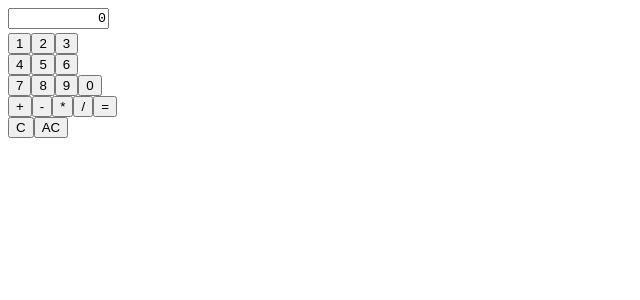
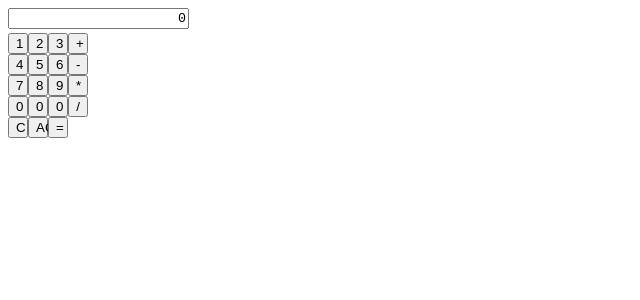
Before and after one commit to Pick1a1username/react-calculator, a React (Create React App) app in the folder src/react-calculator/: page / in a window 1280 px wide. Shown: the top 300 px of the page, without its empty margins (0-640 px from the left). Built offline with nearby package versions, Linux system fonts and the light colour scheme.

Commit message:
Buttons rearranged.

```diff
--- /dev/null
+++ b/src/react-calculator/src/components/NumberPad.css
@@ -0,0 +1,4 @@
+button {
+    width: 20px;
+    text-align: center;
+}
--- a/src/react-calculator/src/components/NumberPad.js
+++ b/src/react-calculator/src/components/NumberPad.js
@@ -1,25 +1,29 @@
 import React from 'react'
 import PropTypes from 'prop-types'
+
+import './NumberPad.css'
 
 const NumberPad = (props) => (
     <div>
         <button onClick={e => props.typeValue(1)}>1</button>
         <button onClick={e => props.typeValue(2)}>2</button>
-        <button onClick={e => props.typeValue(3)}>3</button><br />
+        <button onClick={e => props.typeValue(3)}>3</button>
+        <button onClick={e => props.addition()}>+</button><br />
         <button onClick={e => props.typeValue(4)}>4</button>
         <button onClick={e => props.typeValue(5)}>5</button>
-        <button onClick={e => props.typeValue(6)}>6</button><br />
+        <button onClick={e => props.typeValue(6)}>6</button>
+        <button onClick={e => props.substraction()}>-</button><br />
         <button onClick={e => props.typeValue(7)}>7</button>
         <button onClick={e => props.typeValue(8)}>8</button>
         <button onClick={e => props.typeValue(9)}>9</button>
-        <button onClick={e => props.typeValue(0)}>0</button><br />
-        <button onClick={e => props.addition()}>+</button>
-        <button onClick={e => props.substraction()}>-</button>
-        <button onClick={e => props.multiplication()}>*</button>
-        <button onClick={e => props.division()}>/</button>
-        <button onClick={e => props.equal()}>=</button><br />
+        <button onClick={e => props.multiplication()}>*</button><br />
+        <button onClick={e => props.typeValue(0)}>0</button>
+        <button onClick={e => props.typeValue(0)}>0</button>
+        <button onClick={e => props.typeValue(0)}>0</button>
+        <button onClick={e => props.division()}>/</button><br />
         <button onClick={e => props.c()}>C</button>
         <button onClick={e => props.ac()}>AC</button>
+        <button onClick={e => props.equal()}>=</button>
     </div>
 )
 
--- a/src/react-calculator/src/components/TextAreaDisplay.js
+++ b/src/react-calculator/src/components/TextAreaDisplay.js
@@ -5,7 +5,7 @@ import './TextAreaDisplay.css'
 
 // https://stackoverflow.com/questions/33245017/react-modifying-textarea-values
 const TextAreaDisplay = ({ value }) => (
-  <textarea className="display" rows="1" cols="10" value={value}/>
+  <textarea className="display" rows="1" cols="20" value={value}/>
 )
 
 TextAreaDisplay.propTypes = {
```
